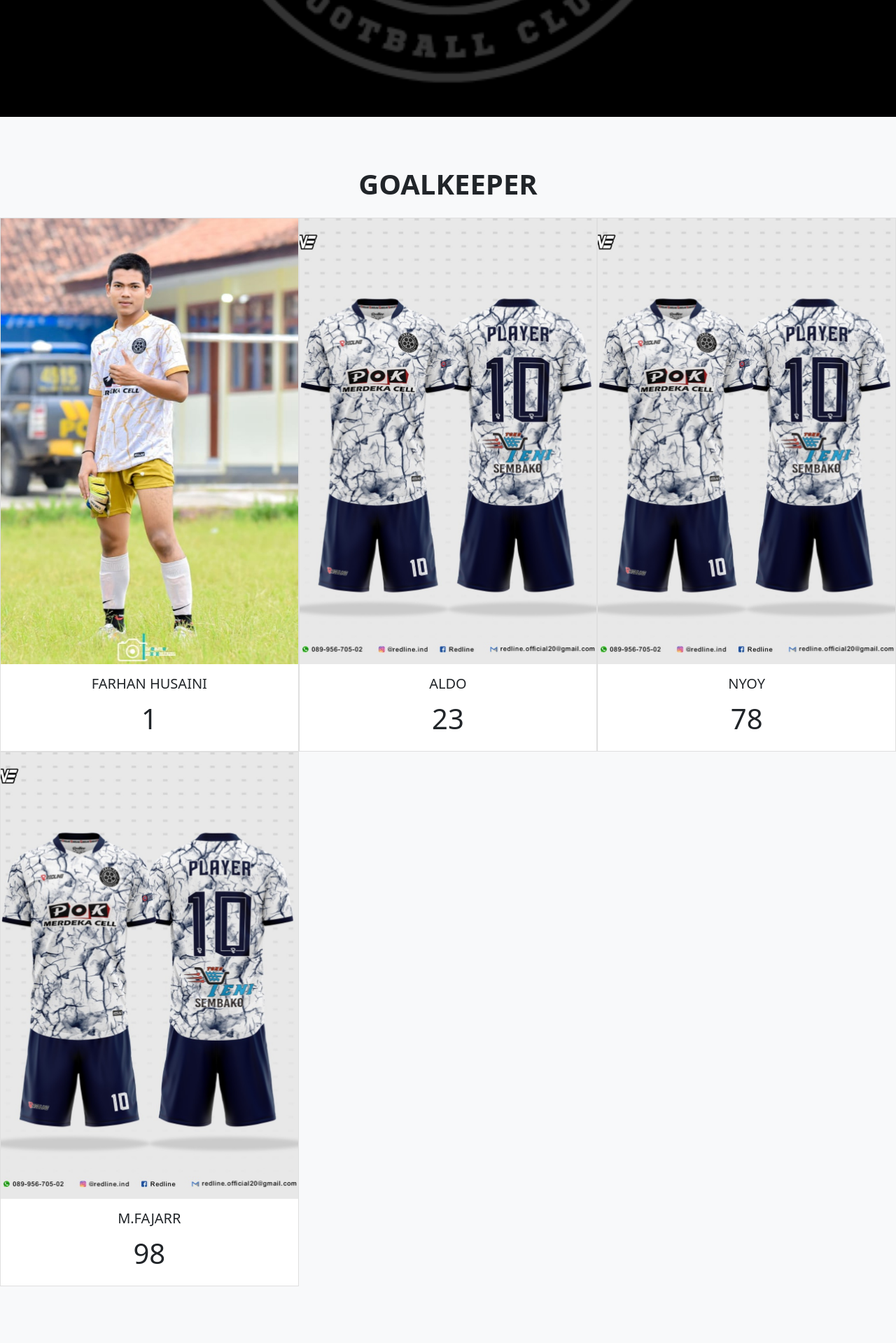
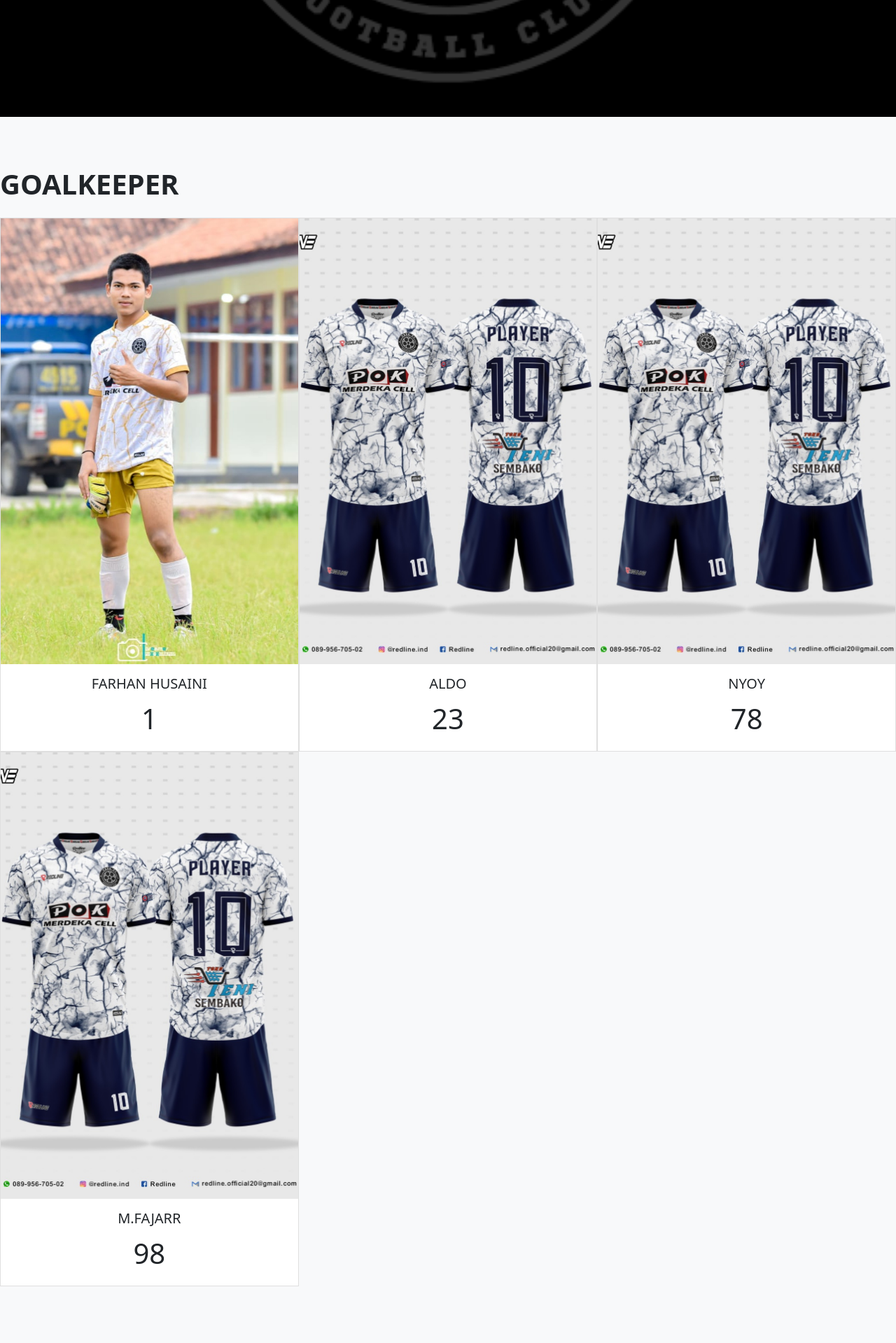
Before and after one commit to tesafc/www2, a Jekyll site: the page built from team.html, in a window 1280 px wide. Shown: the part 643-2562 px from the top of the page at 70% size. Built offline with Jekyll 4.4.1, drawn with Linux system fonts in a browser that asks for light colours.

Commit message:
Update team.html

```diff
--- a/team.html
+++ b/team.html
@@ -8,7 +8,7 @@
   <div class="row row-cols-2 row-cols-md-3 g-0">
     {% assign roles = site.data.team | group_by:"role" %}
     {% for role in roles %}
-      <h1 class="d-block w-100 pt-5 pb-3 mt-4 text-center text-uppercase fw-bold">{{ role.name }}</h1>
+      <h1 class="d-block w-100 pt-5 pb-3 mt-4 text-uppercase fw-bold">{{ role.name }}</h1>
       {% for player in role.items %}
     <div class="col">
       <div class="card rounded-0 h-100">
```
